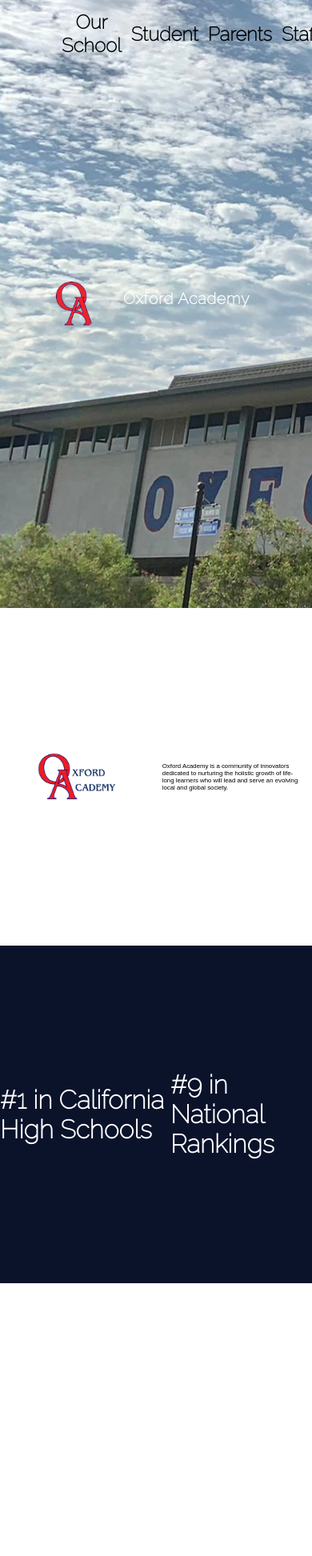
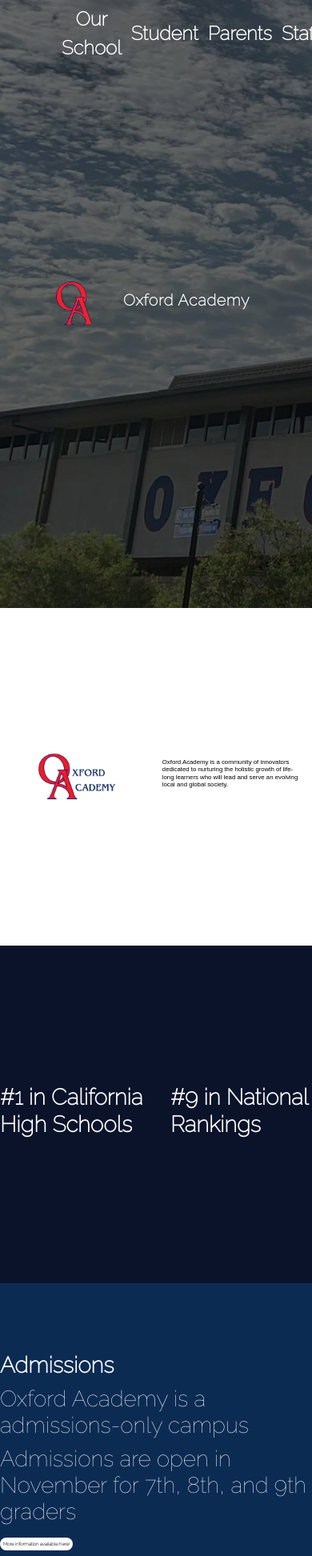
Before and after one commit to enVId-tech/OA-Website, a React (Create React App) app: page / in a window 390 px wide. Shown: the top 1945 px of the page at 80% size. Before the commit the page ends 1604 px from the top, so only its background shows below. Built offline with nearby package versions, Linux system fonts and the light colour scheme.

Commit message:
Update 5
Updated navbar components
Added responsive navbar components
Added vertical scrolling changing for navbar
Finished helmet page
Added placeholder carousel
Added admissions tab

```diff
--- a/package.json
+++ b/package.json
@@ -1,9 +1,12 @@
 {
   "name": "frontpage",
-  "version": "4",
+  "version": "5",
   "private": true,
   "dependencies": {
+    "bootstrap": "^5.3.2",
     "cra-template-typescript": "1.2.0",
+    "jquery": "^3.7.1",
+    "popper.js": "^1.16.1",
     "react": "^18.2.0",
     "react-dom": "^18.2.0",
     "react-helmet-async": "^1.3.0",
--- a/src/components/scss/home.scss
+++ b/src/components/scss/home.scss
@@ -19,9 +19,10 @@
 
 #HomePage {
     display: flex;
+
     #Title {
         font-family: 'Raleway', sans-serif;
-        position:fixed;
+        position: fixed;
         top: 0;
         left: 0;
         display: flex;
@@ -30,7 +31,7 @@
         background-color: #747474;
         flex-direction: row;
         align-items: center;
-        background-image: url(../images/OxfFrontImage.jpg);
+        background: linear-gradient(rgba(0, 0, 0, 0.6), rgba(0, 0, 0, 0.6)), url(../images/OxfFrontImage.jpg);
         background-position: -1vw -34vh;
 
         #MainImage {
@@ -47,6 +48,7 @@
                 0% {
                     margin-left: 40vw;
                 }
+
                 100% {
                     margin-left: 16.5vw;
                 }
@@ -76,6 +78,7 @@
                     margin-top: 8vw;
                     opacity: 0;
                 }
+
                 100% {
                     margin-top: 0vw;
                     opacity: 1;
@@ -118,6 +121,7 @@
 
     #Ratings {
         display: flex;
+
         #USNewsRanking {
             font-family: 'Raleway', sans-serif;
             position: absolute;
@@ -130,10 +134,12 @@
             height: 50vh;
             flex-direction: row;
             align-items: center;
+
             #HSRankings {
                 color: white;
                 font-weight: bold;
             }
+
             #NatRankings {
                 color: white;
                 font-weight: bold;
@@ -146,4 +152,42 @@
             font-weight: 200;
         }
     }
+
+    #Admissions {
+        display: flex;
+
+        #AdmissionsMain {
+            font-family: 'Raleway', sans-serif;
+            position: absolute;
+            display: grid;
+            justify-content: space-around;
+            background-color: rgb(12, 43, 83);
+            top: 190vh;
+            left: 0;
+            width: 100%;
+            height: 50vh;
+            flex-direction: row;
+            align-items: center;
+            align-content: center;
+
+            #AdmissionsLabel {
+                color: white;
+                font-weight: bold;
+            }
+
+            #AdmissionsText {
+                color: white;
+                font-weight: bold;
+                #Apply {
+                    border-radius: 25px;
+                    background-color: #ffffff;
+                    color: #000000;
+                    font-weight: bold;
+                    font-size: 1.5vw;
+                    padding: 1vw;
+                    border: none;
+                }
+            }
+        }
+    }
 }
--- a/src/components/scss/navbar.scss
+++ b/src/components/scss/navbar.scss
@@ -3,12 +3,34 @@
     justify-content: center;
     align-items: center;
     height: 10vh;
-    background-color: #ffffff;
     position: fixed;
     top: 0;
     left: 0;
     width: 100%;
     z-index: 1000;
+
+    &.transparent {
+      background-color: transparent;
+      color: white;
+      transition: all 0.15s ease-in-out;
+      & .navbutton {
+        color: white;
+        &:hover {
+          color: #8b8b8b;
+        }
+      }
+    }
+
+    &.opaque {
+      background-color: #ffffff;
+      transition: all 0.15s ease-in-out;
+      & .navbutton {
+        color: black;
+        &:hover {
+          color: #666666;
+        }
+      }
+    }
 
     #Topbar {
       display: flex;
@@ -29,15 +51,10 @@
         font-family: "Raleway", sans-serif;
         font-size: 1.5rem;
         font-weight: bold;
-        color: #000000;
         background-color: transparent;
         border: none;
         cursor: pointer;
         transition: all 0.2s ease-in-out;
-
-        &:hover {
-          color: rgb(100, 100, 100)
-        }
       }
 
       #School {
--- a/src/components/ts/navbar.tsx
+++ b/src/components/ts/navbar.tsx
@@ -5,29 +5,21 @@
     props?: number;
 }
 
-const Navbar = ({props = Infinity}: NavbarProps) => {
+const Navbar = ({props = -Infinity}: NavbarProps) => {
     const [backgroundTransparent, setBackgroundTransparent] = useState(true);
 
     useEffect(() => {
-        const handleScroll = () => {
             const scrollY = window.scrollY;
-            // If scrollY vh exceeds the one in props, set backgroundTransparent to false
-            if (scrollY / 10 > props) {
+
+            if (scrollY > props) {
                 setBackgroundTransparent(false);
             } else {
                 setBackgroundTransparent(true);
             }
-        };
-
-        window.addEventListener("scroll", handleScroll);
-
-        return () => {
-            window.removeEventListener("scroll", handleScroll);
-        };
-    }, []);
+    }, [window.scrollY]);
 
     return (
-        <nav id="NavbarMain" style={{ backgroundColor: `${backgroundTransparent ? "transparent" : "white"}` }}>
+        <nav id="NavbarMain" className={backgroundTransparent ? "transparent" : "opaque"}>
             <span id="Topbar">
                 <div id="MainImage"></div>
                 <button id="School" className="navbutton">Our School</button>
--- a/src/components/ts/title.tsx
+++ b/src/components/ts/title.tsx
@@ -1,6 +1,18 @@
 import React from 'react';
-import { Helmet } from "react-helmet-async";
+import { Helmet, HelmetProvider } from "react-helmet-async";
 
-const ClassHelmet = () => {
+interface ClassHelmetProps {
+    title: string;
+}
 
+const ClassHelmet = (props: ClassHelmetProps) => {
+    return (
+        <HelmetProvider>
+            <Helmet>
+                <title>Oxford Academy - {props.title}</title>
+            </Helmet>
+        </HelmetProvider>
+    )
 }
+
+export default ClassHelmet;
--- a/src/pages/homepage.tsx
+++ b/src/pages/homepage.tsx
@@ -1,13 +1,23 @@
 /* eslint-disable jsx-a11y/alt-text */
 import React, { useState, useEffect } from "react";
 import { Helmet, HelmetProvider } from "react-helmet-async";
-import Navbar from "../components/ts/navbar";
 import '../components/images/OxfordLogo.png';
 import '../components/scss/home.scss';
+import "bootstrap/dist/css/bootstrap.min.css";
+import "bootstrap/dist/js/bootstrap.bundle.min.js";
+import Navbar from "../components/ts/navbar";
+
+import ClassHelmet from "../components/ts/title";
+
 
 const HomePage = () => {
     const [backgroundPositionY, setBackgroundPositionY] = useState(-34);
     const [titlePositionY, setTitlePositionY] = useState(0);
+
+    const carouselImages = [
+        "https://www.oxfordprepschools.org/wp-content/uploads/2020/08/oxford-academy-1.jpg",
+        "https://www.oxfordprepschools.org/wp-content/uploads/2020/08/oxford-academy-2.jpg",
+    ];
 
     useEffect(() => {
         const handleScroll = () => {
@@ -40,10 +50,8 @@
 
     return (
         <HelmetProvider>
-            <Helmet>
-                <title>Oxford Academy - Home</title>
-            </Helmet>
-            <Navbar props={100}/>
+            <ClassHelmet title="Home" />
+            <Navbar props={740} />
             <div id="HomePage">
                 {/* Title Tab */}
                 <div id="Title" style={{ backgroundPositionY: `${backgroundPositionY}vh` }}>
@@ -68,6 +76,18 @@
                     </div>
                     <h1 id="USNewsLabel">- US News Rankings</h1>
                 </div>
+
+                {/* Admissions */}
+                <div id="Admissions">
+                    <div id="AdmissionsMain">
+                        <h1 id="AdmissionsLabel">Admissions</h1>
+                        <div id="AdmissionsText">
+                            <h1 id="AdmissionsMainLabel">Oxford Academy is a admissions-only campus</h1>
+                            <h1 id="AdmissionsOpening">Admissions are open in November for 7th, 8th, and 9th graders</h1>
+                            <button id="Apply">More information available here!</button>
+                        </div>
+                    </div>
+                </div>
             </div>
         </HelmetProvider>
     )
```
Also changed, not shown: 1 other file (tests, documents, lock files or other folders).
